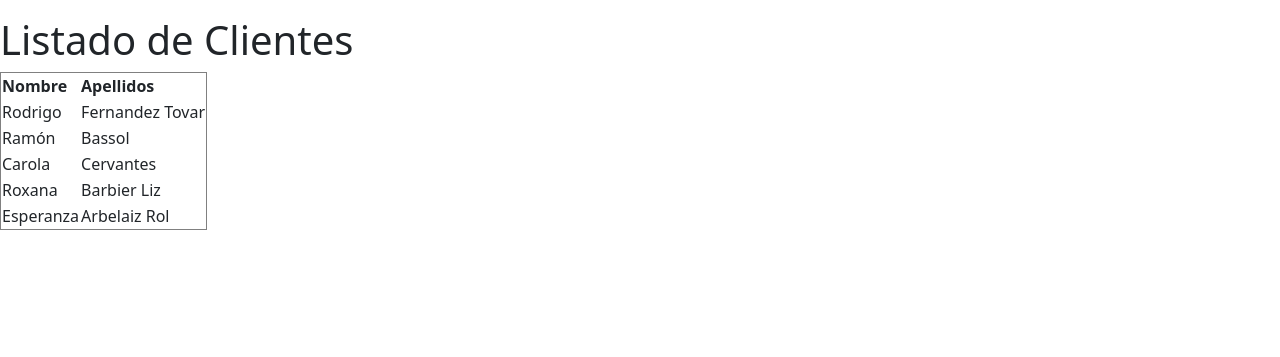
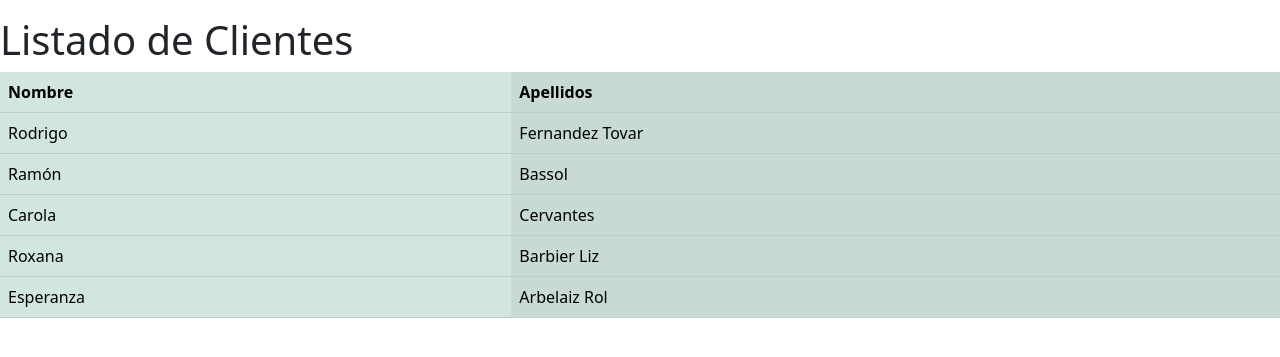
Before and after one commit to karilunius/motors, a Django app: page / in a window 1280 px wide. Shown: the part 72-429 px from the top of the page. Run offline with Django 4.2, Linux system fonts and the light colour scheme; data comes from the database, SQL or seed files in the repository.

Commit message:
b-c-commit-formato boot de tabla

```diff
--- a/smotors/clientes/templates/index.html
+++ b/smotors/clientes/templates/index.html
@@ -5,8 +5,8 @@
 {% block contenido %}
 
         <h1>Listado de Clientes</h1>
-
-        <table border="1">
+        <table class="table table-success table-striped-columns">
+        <!-- <table class="table table-success table-striped-columns" border="1"> -->
                 <thead>
                         <th>Nombre</th>
                         <th>Apellidos</th>
```
